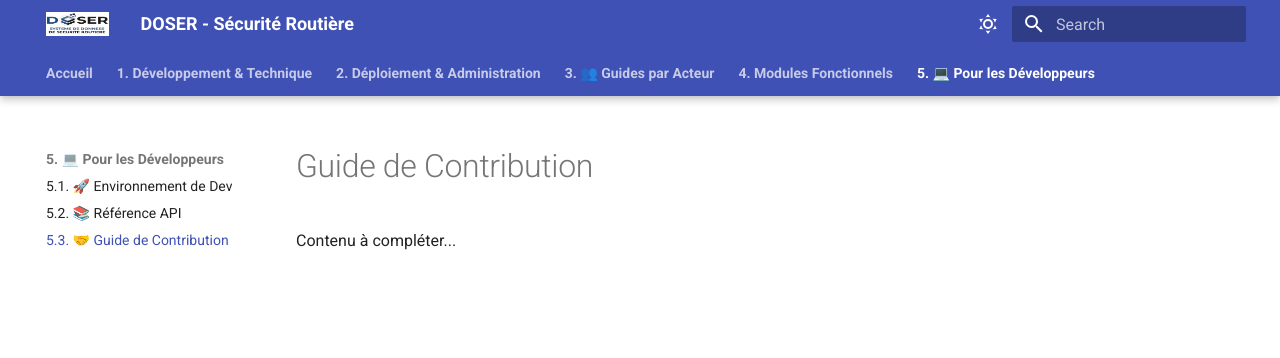
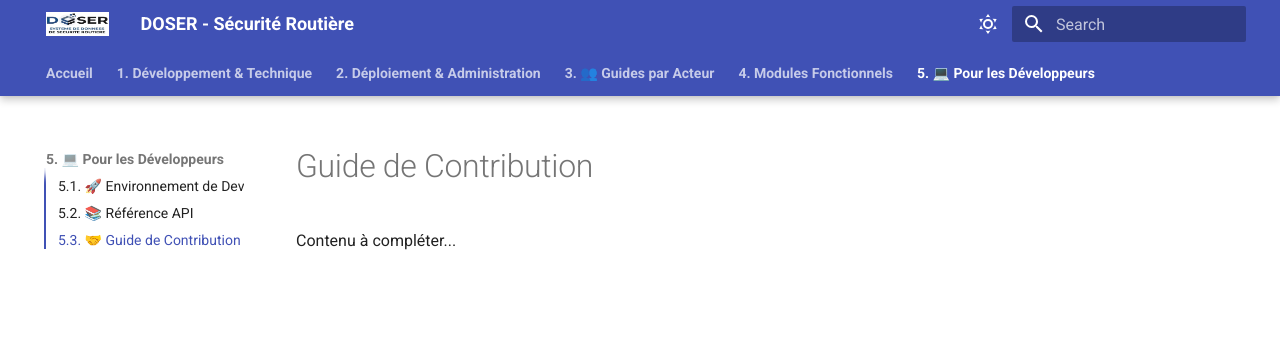
Before and after one commit to CATIS-DEVELOPER/Documentation_DOSER, an MkDocs documentation site: the page built from docs/developpers/contributing.md, in a window 1280 px wide. Shown: the top 358 px of the page. Built offline with MkDocs 1.6.1 and Material for MkDocs 9.7.7, drawn with Linux system fonts in a browser that asks for light colours.

Commit message:
feat: Navigation avec dropdowns comme DHIS2

```diff
--- a/docs/assets/css/custom.css
+++ b/docs/assets/css/custom.css
@@ -23,3 +23,24 @@
     from { opacity: 0; transform: translateY(-10px); }
     to { opacity: 1; transform: translateY(0); }
 }
+
+/* Dropdowns personnalisés */
+.md-header__topic {
+    position: relative;
+}
+
+.md-tabs__item {
+    position: relative;
+}
+
+.md-tabs__item:hover .md-tabs__link::after {
+    content: " ▼";
+    font-size: 0.8em;
+}
+
+/* Amélioration de la navigation */
+.md-nav__item--nested .md-nav__list {
+    border-left: 2px solid var(--md-primary-fg-color);
+    margin-left: 0.5rem;
+    padding-left: 1rem;
+}
--- a/mkdocs.yml
+++ b/mkdocs.yml
@@ -82,6 +82,8 @@
 
 plugins:
   - search
+  - git-revision-date-localized:
+      enabled: true
 
 extra_css:
   - assets/css/custom.css
--- a/requirements.txt
+++ b/requirements.txt
@@ -1,3 +1,4 @@
 mkdocs
 mkdocs-material>=9.5.0
 mkdocs-redirects>=1.2.0
+mkdocs-git-revision-date-localized-plugin>=1.2.0
```
Also changed, not shown: docs/deployment/guide-installation.md (+2 -2 lines).
